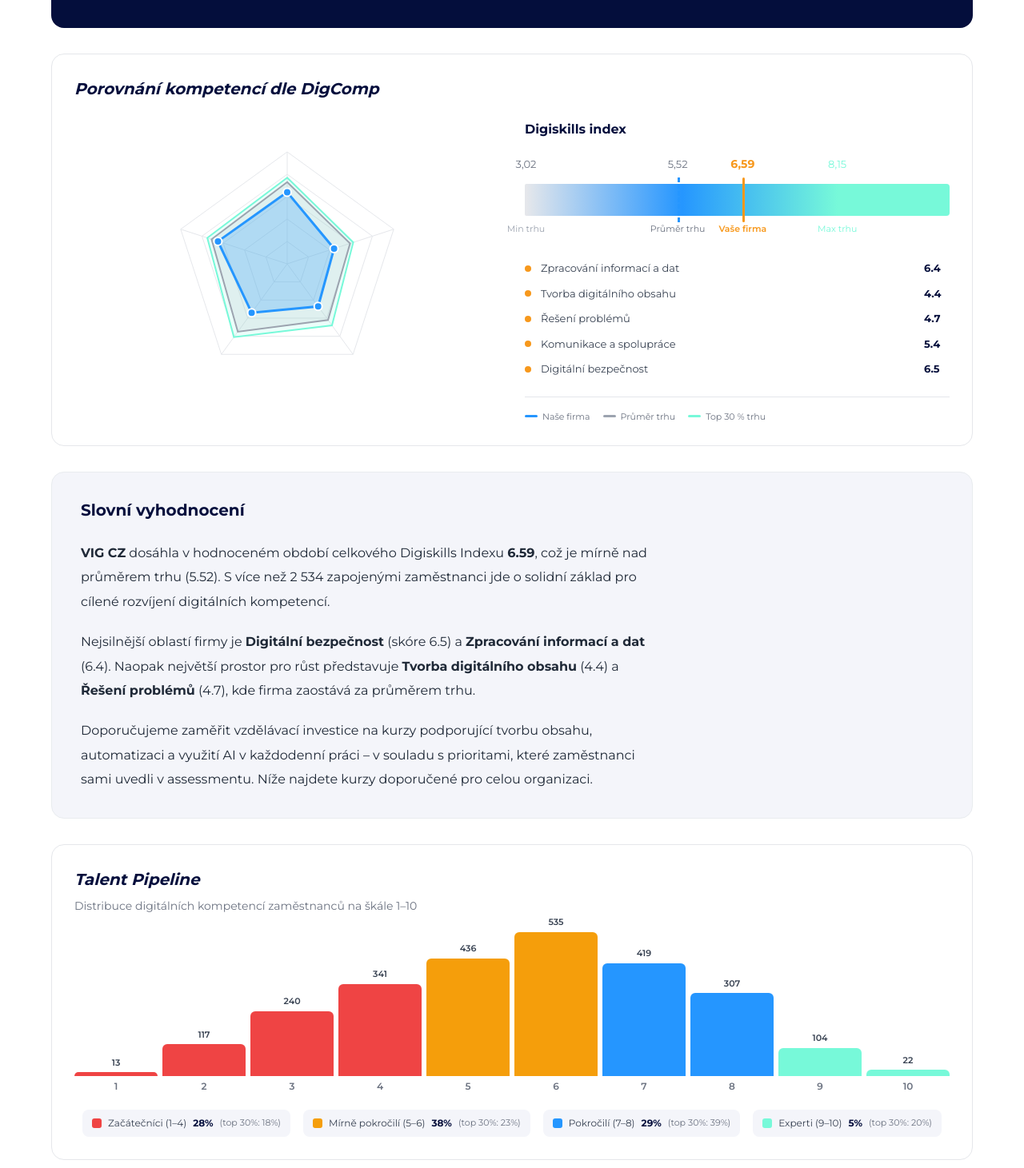
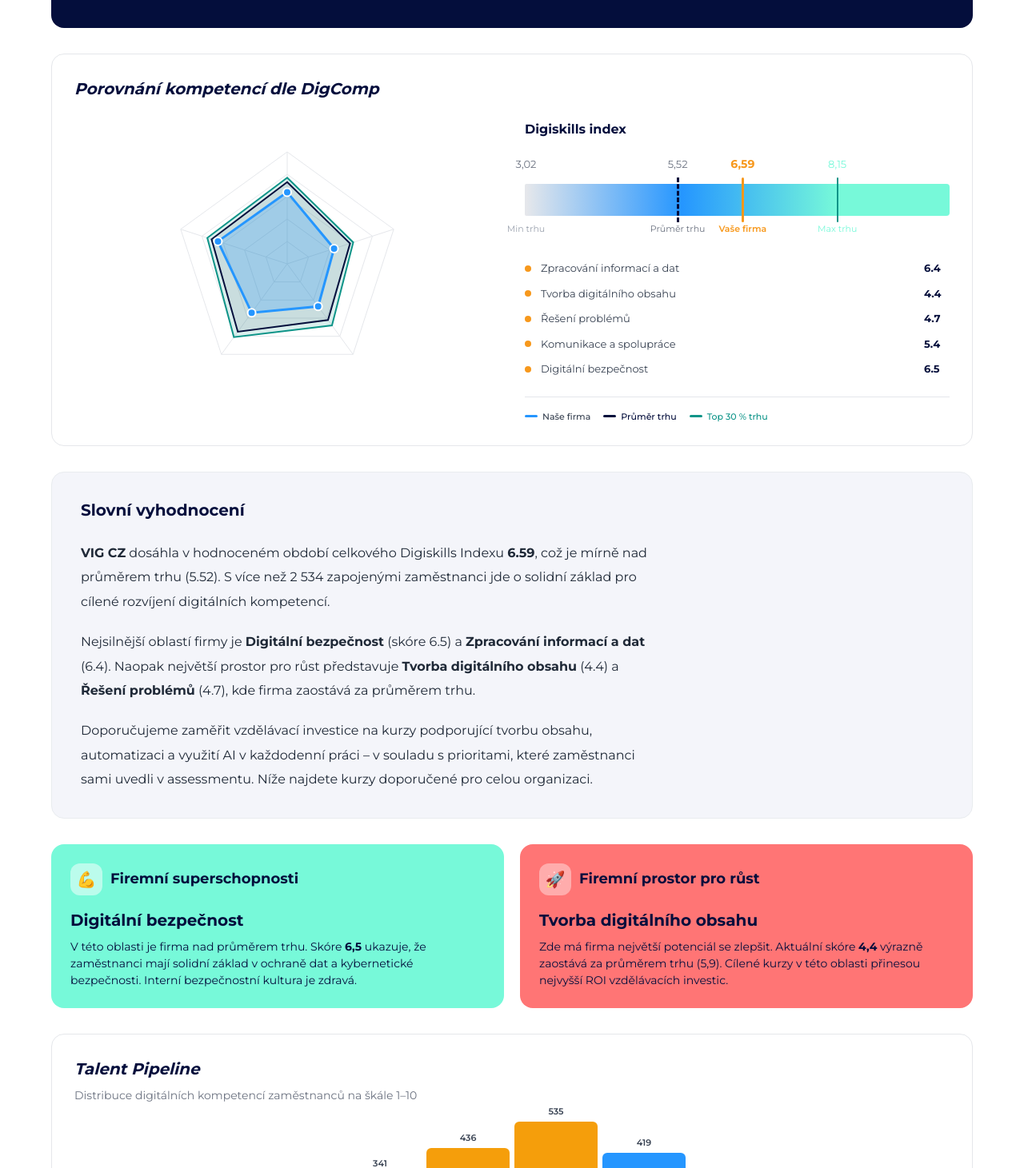
Before and after one commit to sharkjd/digiskills-vision, a Next.js app: page /firma/vysledky in a window 1280 px wide. Shown: the part 495-1956 px from the top of the page at 80% size. Built offline with nearby package versions, Linux system fonts and the light colour scheme.

Commit message:
Úpravy CompanyAssessmentReport
Co-authored-by: Cursor <cursoragent@cursor.com>

```diff
--- a/src/components/reports/CompanyAssessmentReport.tsx
+++ b/src/components/reports/CompanyAssessmentReport.tsx
@@ -312,15 +312,15 @@ export default function CompanyAssessmentReport() {
             >
               <div style={{ display: "flex", alignItems: "center", gap: 6 }}>
                 <div style={{ width: 16, height: 3, background: "#2596FF", borderRadius: 2 }} />
-                <span style={{ fontSize: 11, color: "#6B7280" }}>Naše firma</span>
+                <span style={{ fontSize: 11, color: "#374151", fontWeight: 500 }}>Naše firma</span>
               </div>
               <div style={{ display: "flex", alignItems: "center", gap: 6 }}>
-                <div style={{ width: 16, height: 3, background: "#9CA3AF", borderRadius: 2 }} />
-                <span style={{ fontSize: 11, color: "#6B7280" }}>Průměr trhu</span>
+                <div style={{ width: 16, height: 3, background: "#040E3C", borderRadius: 2 }} />
+                <span style={{ fontSize: 11, color: "#040E3C", fontWeight: 500 }}>Průměr trhu</span>
               </div>
               <div style={{ display: "flex", alignItems: "center", gap: 6 }}>
-                <div style={{ width: 16, height: 3, background: "#77F9D9", borderRadius: 2 }} />
-                <span style={{ fontSize: 11, color: "#6B7280" }}>Top 30 % trhu</span>
+                <div style={{ width: 16, height: 3, background: "#0D9488", borderRadius: 2 }} />
+                <span style={{ fontSize: 11, color: "#0D9488", fontWeight: 500 }}>Top 30 % trhu</span>
               </div>
             </div>
           </div>
@@ -356,6 +356,83 @@ export default function CompanyAssessmentReport() {
             Doporučujeme zaměřit vzdělávací investice na kurzy podporující tvorbu obsahu, automatizaci a využití AI v
             každodenní práci – v souladu s prioritami, které zaměstnanci sami uvedli v assessmentu. Níže najdete kurzy
             doporučené pro celou organizaci.
+          </p>
+        </div>
+      </div>
+
+      {/* FIREMNÍ SUPERSCHOPNOSTI vs PROSTOR PRO RŮST – pod slovní vyhodnocení */}
+      <div style={{ display: "grid", gridTemplateColumns: "repeat(auto-fit, minmax(280px, 1fr))", gap: 20 }}>
+        {/* Superschopnosti firmy – Digi Skills #77F9D9 */}
+        <div
+          style={{
+            background: "#77F9D9",
+            borderRadius: 16,
+            padding: 24,
+          }}
+        >
+          <div style={{ display: "flex", alignItems: "center", gap: 10, marginBottom: 16 }}>
+            <div
+              style={{
+                width: 40,
+                height: 40,
+                borderRadius: 12,
+                background: "rgba(255,255,255,0.5)",
+                display: "flex",
+                alignItems: "center",
+                justifyContent: "center",
+                fontSize: 20,
+              }}
+            >
+              💪
+            </div>
+            <h3 style={{ fontSize: 18, fontWeight: 700, color: "#040E3C", margin: 0 }}>
+              Firemní superschopnosti
+            </h3>
+          </div>
+          <div style={{ fontSize: 20, fontWeight: 800, color: "#040E3C", marginBottom: 8 }}>
+            Digitální bezpečnost
+          </div>
+          <p style={{ fontSize: 14, color: "#040E3C", margin: 0, lineHeight: 1.5 }}>
+            V této oblasti je firma nad průměrem trhu. Skóre <strong>6,5</strong> ukazuje,
+            že zaměstnanci mají solidní základ v ochraně dat a kybernetické bezpečnosti.
+            Interní bezpečnostní kultura je zdravá.
+          </p>
+        </div>
+
+        {/* Prostor pro růst firmy – Digi Salmon #FF7575 */}
+        <div
+          style={{
+            background: "#FF7575",
+            borderRadius: 16,
+            padding: 24,
+          }}
+        >
+          <div style={{ display: "flex", alignItems: "center", gap: 10, marginBottom: 16 }}>
+            <div
+              style={{
+                width: 40,
+                height: 40,
+                borderRadius: 12,
+                background: "rgba(255,255,255,0.4)",
+                display: "flex",
+                alignItems: "center",
+                justifyContent: "center",
+                fontSize: 20,
+              }}
+            >
+              🚀
+            </div>
+            <h3 style={{ fontSize: 18, fontWeight: 700, color: "#040E3C", margin: 0 }}>
+              Firemní prostor pro růst
+            </h3>
+          </div>
+          <div style={{ fontSize: 20, fontWeight: 800, color: "#040E3C", marginBottom: 8 }}>
+            Tvorba digitálního obsahu
+          </div>
+          <p style={{ fontSize: 14, color: "#040E3C", margin: 0, lineHeight: 1.5 }}>
+            Zde má firma největší potenciál se zlepšit. Aktuální skóre <strong>4,4</strong> výrazně
+            zaostává za průměrem trhu (5,9). Cílené kurzy v této oblasti přinesou nejvyšší ROI
+            vzdělávacích investic.
           </p>
         </div>
       </div>
@@ -820,66 +897,86 @@ function DigiskillsIndexChart({
         </div>
       </div>
 
-      {/* Hlavní pruh grafu */}
-      <div
-        style={{
-          position: "relative",
-          height: 40,
-          borderRadius: 4,
-          overflow: "visible",
-          display: "flex",
-        }}
-      >
-        {/* Šedá zóna (min → firma/průměr, co je nižší) */}
+      {/* Hlavní pruh grafu + čáry v samostatné vrstvě nad ním */}
+      <div style={{ position: "relative", height: 40 }}>
+        {/* Vrstva 1: barevný pruh */}
         <div
           style={{
-            width: `${marketMinPercent}%`,
-            background: "#E5E7EB",
-            borderRadius: "4px 0 0 4px",
+            position: "absolute",
+            inset: 0,
+            borderRadius: 4,
+            display: "flex",
           }}
-        />
-        {/* Modrá zóna (firma/min → průměr) */}
+        >
+          <div
+            style={{
+              width: `${marketMinPercent}%`,
+              background: "#E5E7EB",
+              borderRadius: "4px 0 0 4px",
+            }}
+          />
+          <div
+            style={{
+              width: `${marketMaxPercent - marketMinPercent}%`,
+              background: "linear-gradient(to right, #E5E7EB, #2596FF 50%, #77F9D9)",
+            }}
+          />
+          <div
+            style={{
+              flex: 1,
+              background: "#77F9D9",
+              borderRadius: "0 4px 4px 0",
+            }}
+          />
+        </div>
+        {/* Vrstva 2: svislé čáry nad pruhem */}
         <div
           style={{
-            width: `${marketMaxPercent - marketMinPercent}%`,
-            background: "linear-gradient(to right, #E5E7EB, #2596FF 50%, #77F9D9)",
-            position: "relative",
+            position: "absolute",
+            inset: 0,
+            pointerEvents: "none",
+            zIndex: 10,
           }}
         >
-          {/* Svislá čára pro firmu (oranžová) */}
+          {/* Čára – Vaše firma (oranžová) */}
           <div
             style={{
               position: "absolute",
-              left: `${((companyIndex - marketMin) / (marketMax - marketMin)) * 100}%`,
+              left: `${companyPercent}%`,
               top: -8,
               bottom: -8,
               width: 3,
+              marginLeft: -1.5,
               background: "#F7981C",
               borderRadius: 2,
-              zIndex: 2,
             }}
           />
-          {/* Svislá čárkovaná čára pro průměr trhu */}
+          {/* Čárkovaná čára – Průměr trhu (černá) */}
           <div
             style={{
               position: "absolute",
-              left: `${((marketAvg - marketMin) / (marketMax - marketMin)) * 100}%`,
+              left: `${marketAvgPercent}%`,
               top: -8,
               bottom: -8,
               width: 0,
-              borderLeft: "3px dashed #2596FF",
-              zIndex: 1,
+              marginLeft: -1.5,
+              borderLeft: "3px dashed #040E3C",
+            }}
+          />
+          {/* Čára – Max trhu (tyrkysová, jemně) */}
+          <div
+            style={{
+              position: "absolute",
+              left: `${marketMaxPercent}%`,
+              top: -8,
+              bottom: -8,
+              width: 2,
+              marginLeft: -1,
+              background: "#0D9488",
+              borderRadius: 1,
             }}
           />
         </div>
-        {/* Zelená zóna (průměr → max) */}
-        <div
-          style={{
-            flex: 1,
-            background: "#77F9D9",
-            borderRadius: "0 4px 4px 0",
-          }}
-        />
       </div>
 
       {/* Popisky pod grafem */}
@@ -996,10 +1093,10 @@ function CompanyRadarChart({
       })}
 
       {/* Top 30 % */}
-      <path d={top30Path} fill="rgba(119, 249, 217, 0.15)" stroke="#77F9D9" strokeWidth="2" />
+      <path d={top30Path} fill="rgba(13, 148, 136, 0.15)" stroke="#0D9488" strokeWidth="2" />
 
       {/* Průměr trhu */}
-      <path d={marketPath} fill="rgba(156, 163, 175, 0.15)" stroke="#9CA3AF" strokeWidth="2" />
+      <path d={marketPath} fill="rgba(4, 14, 60, 0.08)" stroke="#040E3C" strokeWidth="2" />
 
       {/* Naše firma */}
       <path d={companyPath} fill="rgba(37, 150, 255, 0.25)" stroke="#2596FF" strokeWidth="3" />
```
